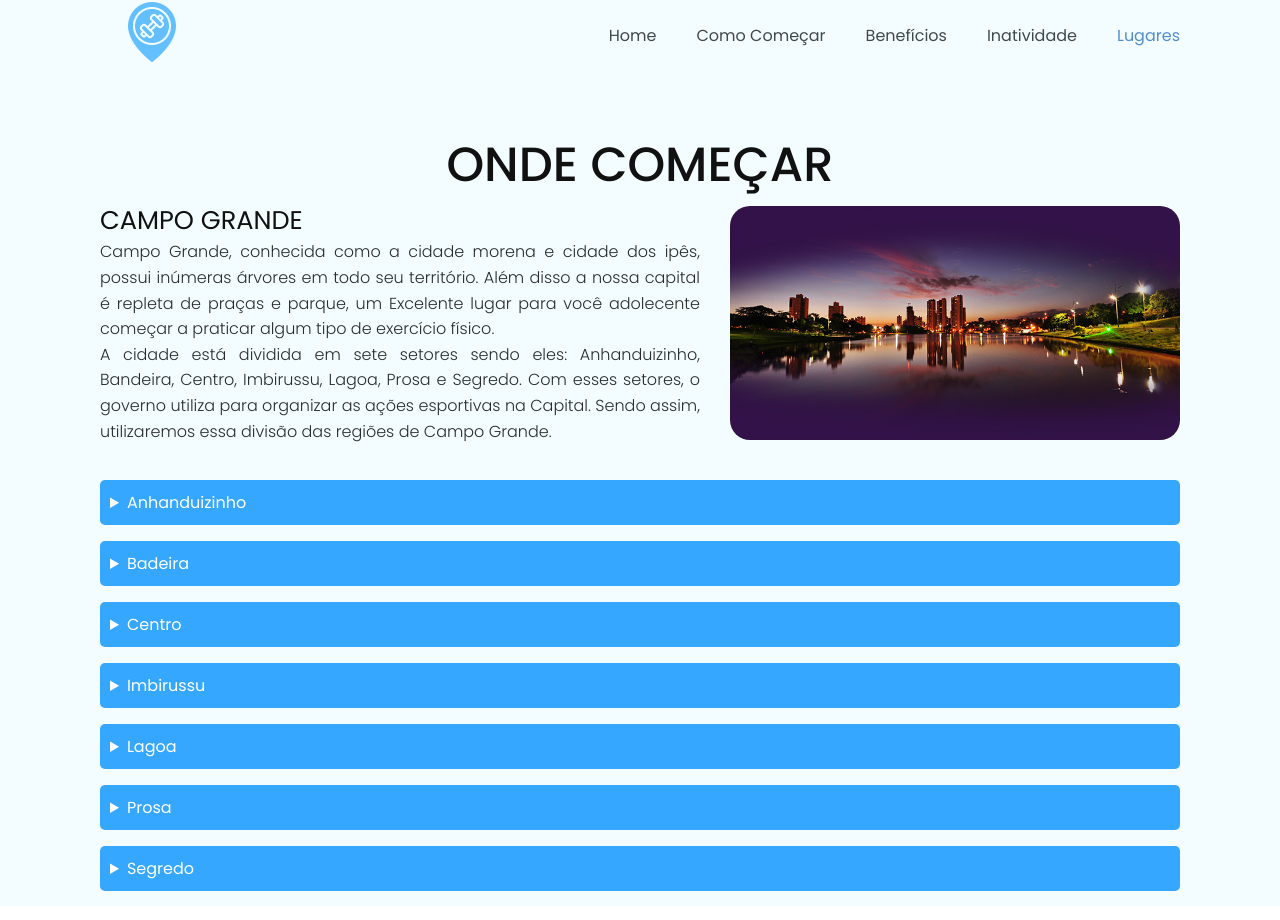
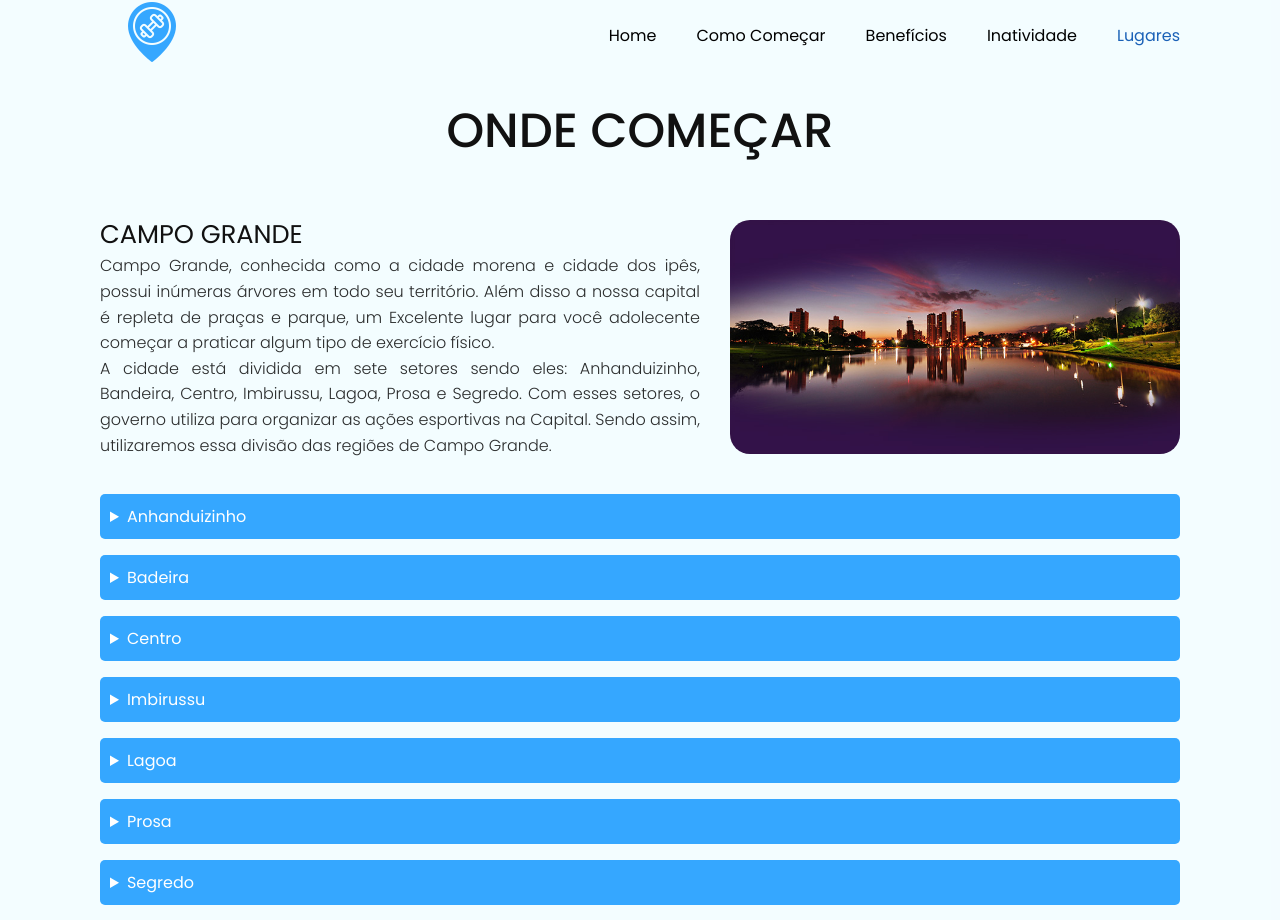
Before and after one commit to dsgsantos1/TCC, a plain HTML site: page pages/lugares.html in a window 1280 px wide. Drawn offline with Linux system fonts and the light colour scheme.

Commit message:
Arrumando o title

```diff
--- a/pages/lugares.html
+++ b/pages/lugares.html
@@ -11,6 +11,7 @@
 </head>
 
 <body>
+    <section class="sec">
         <header>
             <div class="icons">
                 <img class="logo" src="../icons/main-icon-gym.png" alt="">
@@ -28,7 +29,7 @@
         </header>
 
 
-    <section class="sec">
+
 
         <div class="title">
             <h1>Onde Começar</h1>
--- a/styles/lugares.css
+++ b/styles/lugares.css
@@ -3,9 +3,10 @@ ul :nth-child(5) a {
 }
 
 .title{
-    padding-top: 50px;
+    /* padding-top: 50px; */
     /* padding-bottom: 100px; */
-    /* margin-top: 30  rem; */
+    margin-top: 5rem;
+    margin-bottom: 3rem;
     display: flex;
     align-items: center;
     justify-content: center;
@@ -18,7 +19,7 @@ ul :nth-child(5) a {
     font-size: 3em;
     line-height: 1.5em;
     font-weight: 500;
-    margin-top: 4rem;
+    /* margin-top: 4rem; */
 }
 
 .content{
```
Lines whose indentation alone changed are shown as unchanged.
